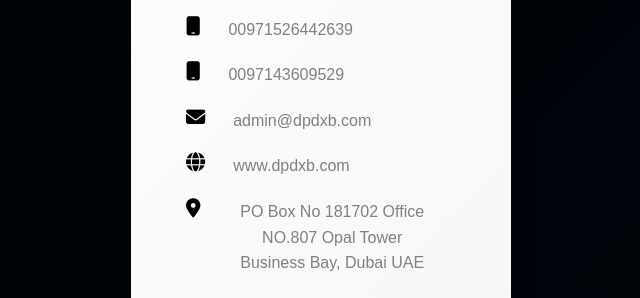
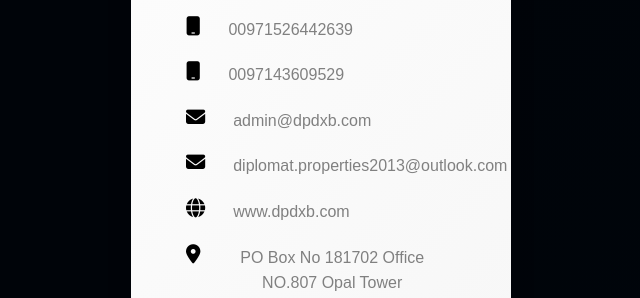
Before and after one commit to Diplomat-Properties/admin, a plain HTML site: page index.html in a window 1280 px wide. Shown: the part 485-783 px from the top of the page, without its empty margins (319-959 px from the left). Drawn offline with nearby package versions, Linux system fonts and the light colour scheme.

Commit message:
Update index.html

```diff
--- a/index.html
+++ b/index.html
@@ -33,6 +33,7 @@
 
       <p><i class="fa-solid fa-mobile detail-icon"></i> <a href="tel:0097143609529">0097143609529</a></p>
       <p><i class="fas fa-envelope detail-icon"></i> <a href="mailto:admin@dpdxb.com">admin@dpdxb.com</a></p>
+      <p><i class="fas fa-envelope detail-icon"></i> <a href="mailto:diplomat.properties2013@outlook.com">diplomat.properties2013@outlook.com</a></p>
       <p><i class="fas fa-globe detail-icon"></i> <a href="http://www.dpdxb.com" target="_blank">www.dpdxb.com</a></p>
       <p><i class="fas fa-map-marker-alt detail-icon"></i> <a href="https://www.google.com/maps/search/?api=1&query=PO+Box+No+181702+Office+NO.807+Opal+Tower+Business+Bay%2C+Dubai+UAE" target="_blank">PO Box No 181702 Office NO.807 Opal Tower Business Bay, Dubai UAE</a></p>
     </div>
```
